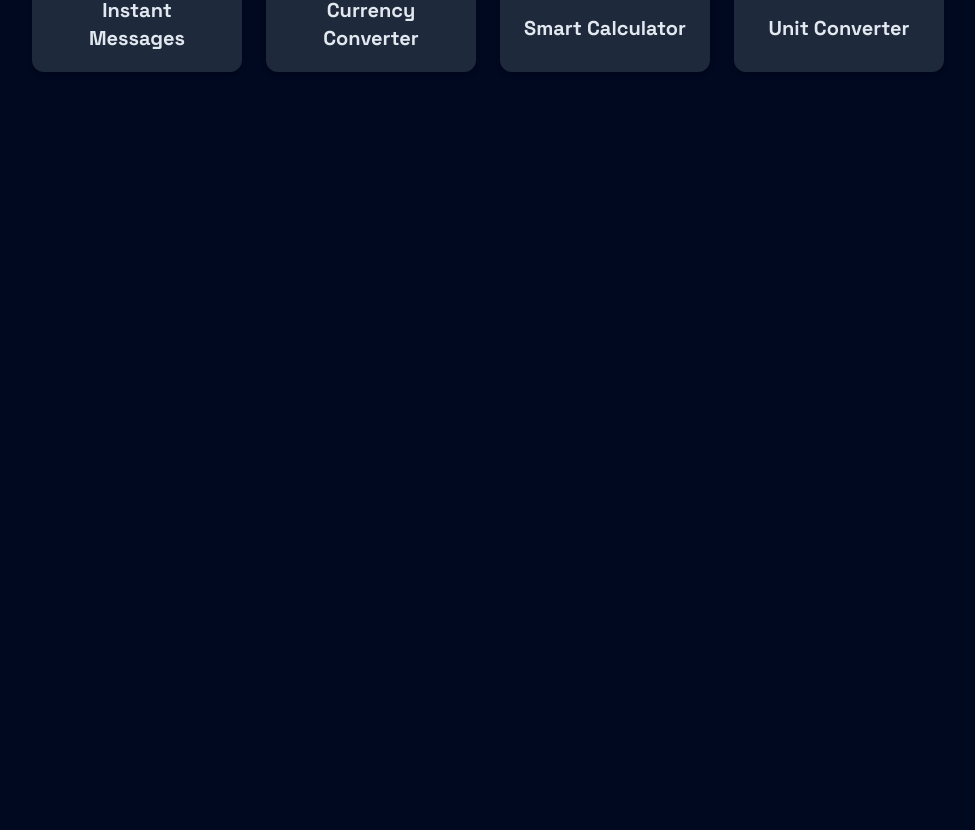
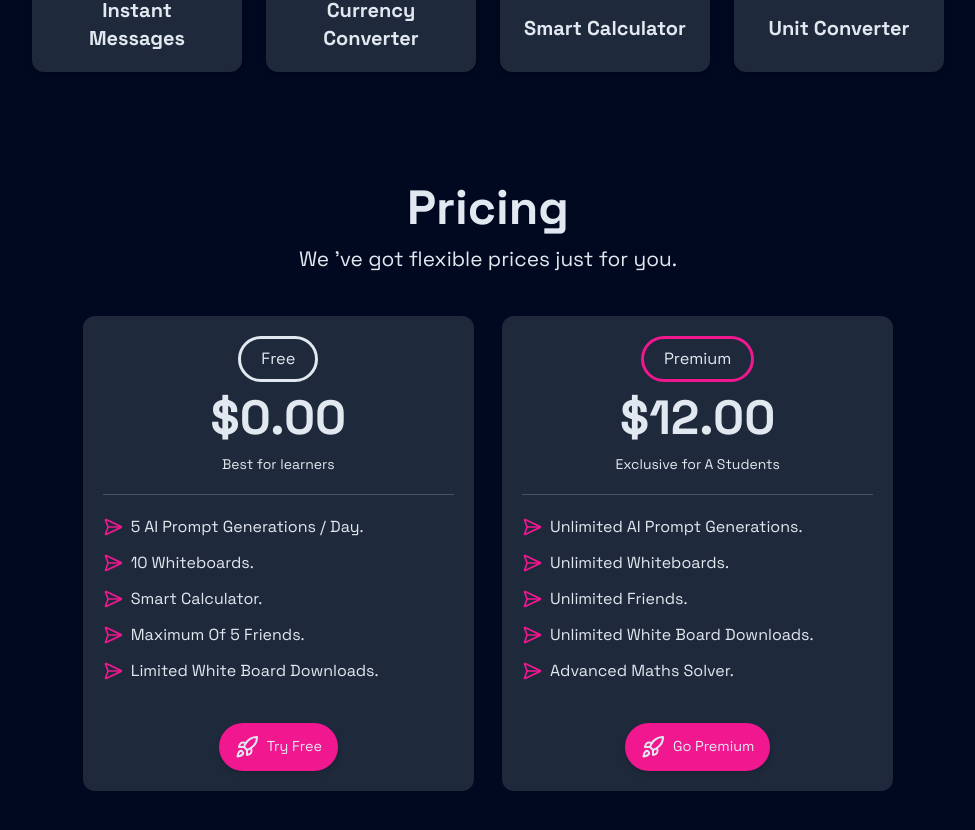
Before and after one commit to fisayo-dev/abscissa, a React (Vite) app in the folder frontend/: page / in a window 1280 px wide. Shown: the part 1398-2228 px from the top of the page, without its empty margins (152-1127 px from the left). Before the commit the page ends 1542 px from the top, so only its background shows below. Built offline with nearby package versions, Linux system fonts and the light colour scheme; some icons are missing.

Commit message:
created pricing page

```diff
--- /dev/null
+++ b/frontend/src/components/Pricing.jsx
@@ -0,0 +1,98 @@
+import { DollarCircle } from "iconsax-react";
+import {
+  DollarSign,
+  LucideDollarSign,
+  Rocket,
+  SendHorizonalIcon,
+} from "lucide-react";
+import { Link } from "react-router-dom";
+
+const Pricing = () => {
+  const plans = [
+    {
+      plan: "Free",
+      amount: "0.00",
+      caption: "Best for learners",
+      features: [
+        "5 AI prompt generations / day",
+        "10 whiteboards",
+        "Smart Calculator",
+        "Maximum of 5 friends",
+        "Limited white board downloads",
+      ],
+    },
+    {
+      plan: "Premium",
+      amount: "12.00",
+      caption: "Exclusive for A Students",
+      features: [
+        "Unlimited AI Prompt Generations",
+        "Unlimited Whiteboards",
+        "Unlimited Friends",
+        "Unlimited white board downloads",
+        "Advanced Maths Solver",
+      ],
+    },
+  ];
+  return (
+    <div className="py-10">
+      <div className="app-container">
+        <div className="flex flex-col gap-3">
+          <h2 className="text-4xl md:text-5xl text-center font-bold">
+            Pricing
+          </h2>
+          <p className="text-center text-[1.3rem]">
+            We 've got flexible prices just for you.
+          </p>
+        </div>
+        <div className="grid gap-6 my-10 mx-auto md:w-2/3">
+          <div className="grid grid-cols-1 md:grid-cols-2 gap-7">
+            {plans.map((plan, index) => (
+              <div
+                className="flex flex-col gap-5 rounded-xl bg-slate-800 p-5 justify-center "
+                key={index}
+              >
+                <div className="flex flex-col gap-3">
+                  <p
+                    className={`text-[1.02rem] px-5 py-2 ${
+                      index == 1 && "border-pink"
+                    } border-[0.2rem] rounded-full mx-auto `}
+                  >
+                    {plan.plan}
+                  </p>
+
+                  <h2 className="text-4xl text-center md:text-5xl font-bold">
+                    ${plan.amount}
+                  </h2>
+                  <p className="text-sm text-center">{plan.caption}</p>
+                </div>
+                <div className="grid gap-3 border-t border-t-slate-600  py-5 ">
+                  {plan.features.map((feature, index) => (
+                    <div key={index} className="flex items-center gap-2">
+                      <SendHorizonalIcon className="h-5 w-5 color-pink" />
+                      <p className="capitalize text-left">{feature}.</p>
+                    </div>
+                  ))}
+                </div>
+                <Link to="/signup" className="flex justify-center">
+                  <button className="shadow-md text-[0.9rem] md:text-m px-4 py-3 flex items-center gap-2 rounded-full bg-pink hover-dark-bg-pink">
+                    {plan.plan == "free" ? (
+                      <Rocket className="h-4 w-4 md:h-6 md:w-6" />
+                    ) : (
+                      <Rocket className="h-4 w-4 md:h-6 md:w-6" />
+                    )}
+                    <p className="capitalize">
+                      {index == 0 ? "Try free" : "Go premium"}
+                    </p>
+                  </button>
+                </Link>
+              </div>
+            ))}
+          </div>
+        </div>
+      </div>
+    </div>
+  );
+};
+
+export default Pricing;
--- a/frontend/src/components/index.js
+++ b/frontend/src/components/index.js
@@ -3,5 +3,6 @@ import Header from "./Header";
 import Sidebar from "./Sidebar";
 import Landing from "./Landing";
 import Features from "./Features";
+import Pricing from "./Pricing";
 
-export { Footer, Header, Sidebar, Landing, Features }
+export { Footer, Header, Sidebar, Landing, Features, Pricing }
--- a/frontend/src/index.css
+++ b/frontend/src/index.css
@@ -104,3 +104,7 @@ body {
 .color-pink, .hover-color-pink:hover{
   color: var(--pink-color);
 }
+
+.border-pink {
+  border-color: var(--pink-color);
+}
--- a/frontend/src/pages/Public/Home.jsx
+++ b/frontend/src/pages/Public/Home.jsx
@@ -1,4 +1,4 @@
-import { Features, Header, Landing } from "../../components";
+import { Features, Header, Landing, Pricing } from "../../components";
 
 const Home = () => {
   return (
@@ -6,6 +6,7 @@ const Home = () => {
       <Header />
       <Landing />
       <Features />
+      <Pricing />
     </div>
   );
 };
```
